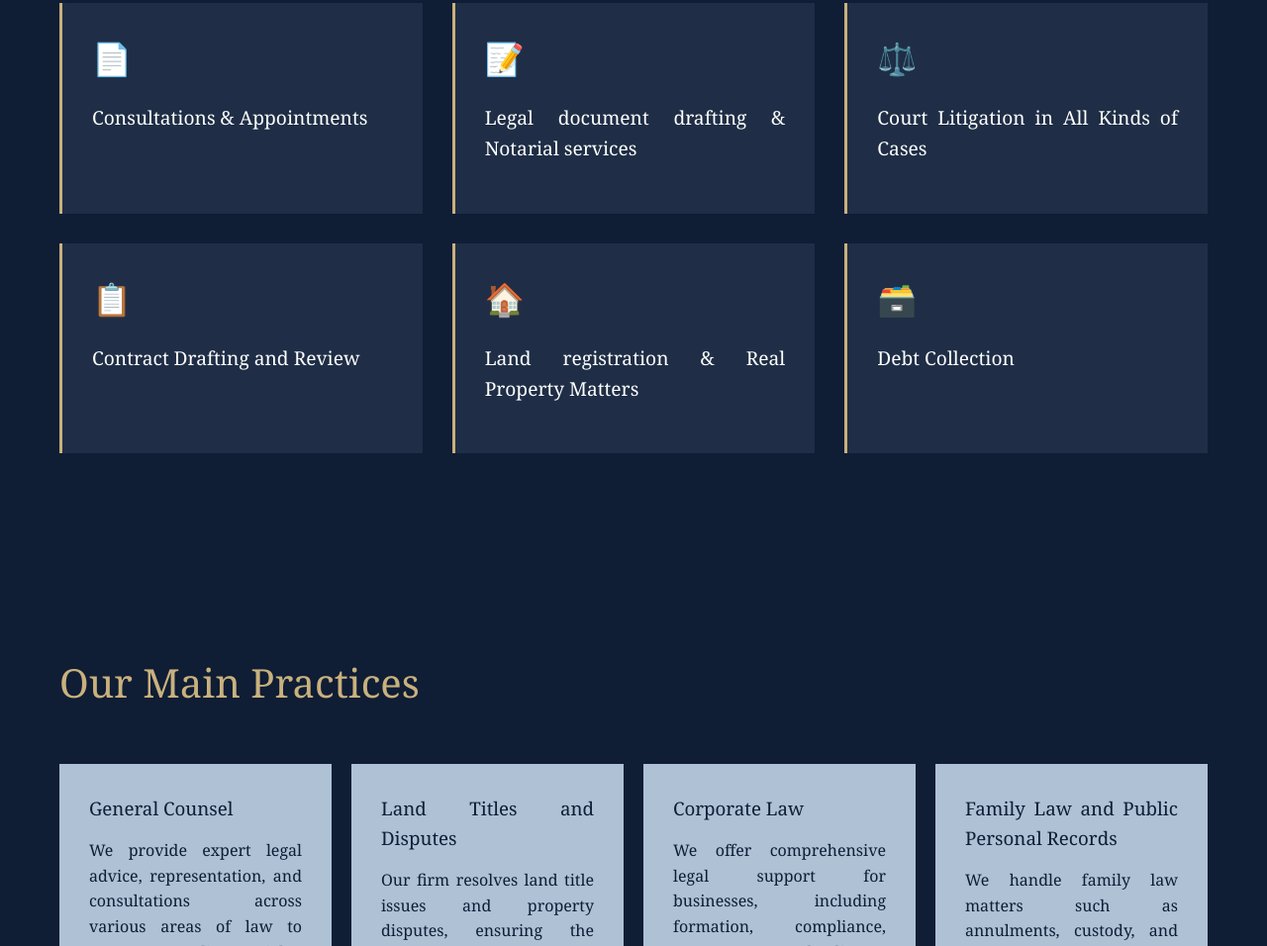
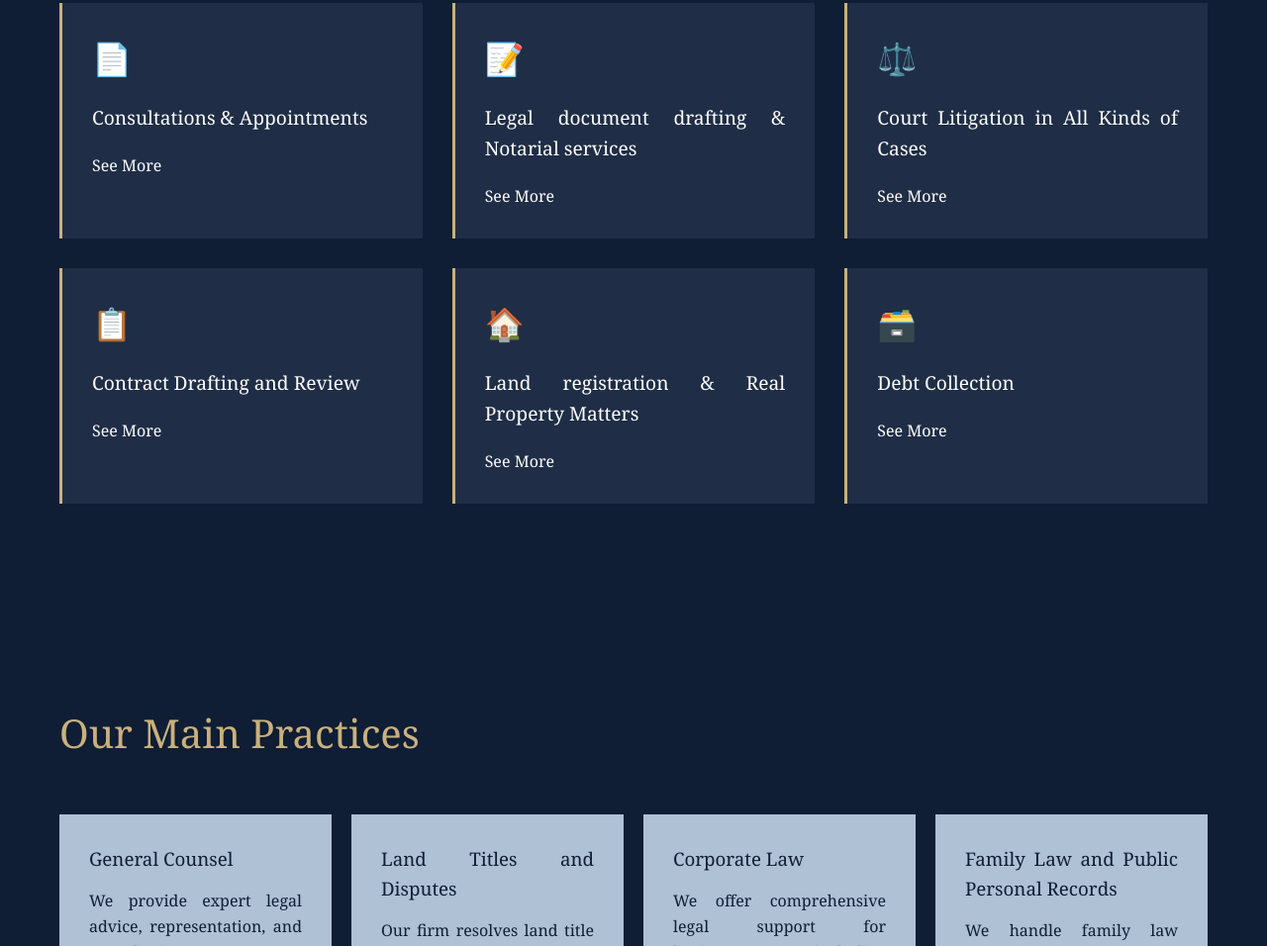
Before and after one commit to AljonAlog/RemSite, a plain HTML site: page Index.html in a window 1280 px wide. Shown: the part 1011-1967 px from the top of the page at 99% size. Drawn offline with nearby package versions, Linux system fonts and the light colour scheme.

Commit message:
Update Index.html

```diff
--- a/Index.html
+++ b/Index.html
@@ -108,26 +108,32 @@
                 <div class="service-item" data-service="consultation">
                     <div class="service-icon">📄</div>
                     <h3>Consultations & Appointments</h3>
+                    <span class="see-more">See More</span>
                 </div>
                 <div class="service-item" data-service="drafting">
                     <div class="service-icon">📝</div>
                     <h3>Legal document drafting & Notarial services</h3>
+                    <span class="see-more">See More</span>
                 </div>
                 <div class="service-item" data-service="litigation">
                     <div class="service-icon">⚖️</div>
                     <h3>Court Litigation in All Kinds of Cases</h3>
+                    <span class="see-more">See More</span>
                 </div>
                 <div class="service-item" data-service="contracts">
                     <div class="service-icon">📋</div>
                     <h3>Contract Drafting and Review</h3>
+                    <span class="see-more">See More</span>
                 </div>
                 <div class="service-item" data-service="property">
                     <div class="service-icon">🏠</div>
                     <h3>Land registration & Real Property Matters</h3>
+                    <span class="see-more">See More</span>
                 </div>
                 <div class="service-item" data-service="debt">
                     <div class="service-icon">🗃️</div>
                     <h3>Debt Collection</h3>
+                    <span class="see-more">See More</span>
                 </div>
             </div>
         </div>
@@ -144,7 +150,8 @@
                 <h4 style="color: var(--gold); margin-top: 20px;">Walk-In Consultations</h4>
                 <p>📍 Unit 1, San Andres Commercial Building, Tuguegarao Road corner Basilio Street, San Andres, Santiago City, Isabela</p>
                 <p>🕘 Monday to Saturday | 8:00 AM – 5:00 PM</p>
-                <p>No appointment needed. Clients are accommodated on a first-come, first-served basis.</p>
+                <p>For walk-in consultations, clients are accommodated on a first-come, first-served basis.
+                    If you wish to book an on-site consultation in advance, kindly message our Facebook page to check time availability.</p>
                 <br>
                 <h4 style="color: var(--gold); margin-top: 20px;">Online Consultations</h4>
                 <p>📧 Email: rumaescalantelabuguenlaw@gmail.com</p>
```
